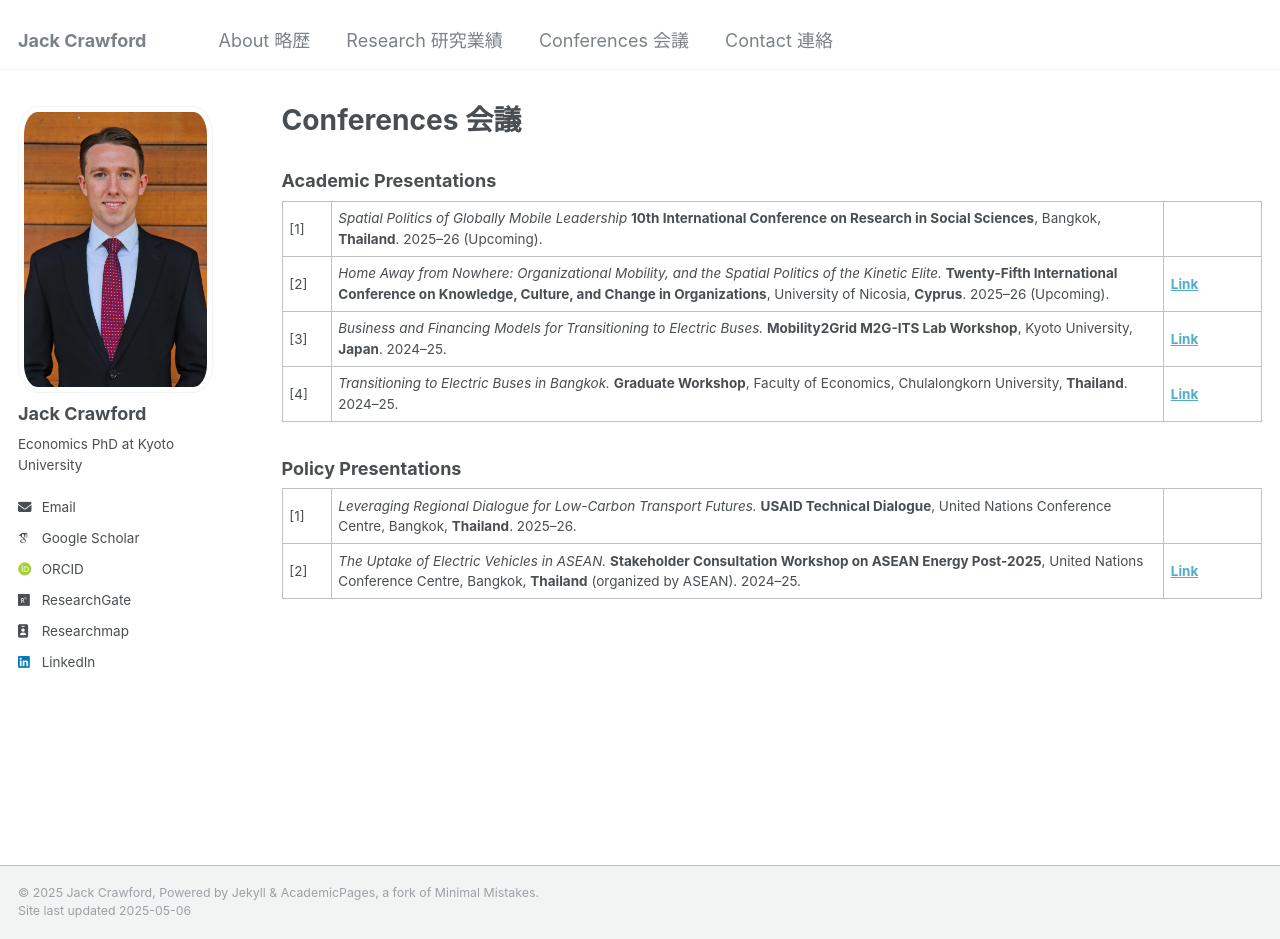
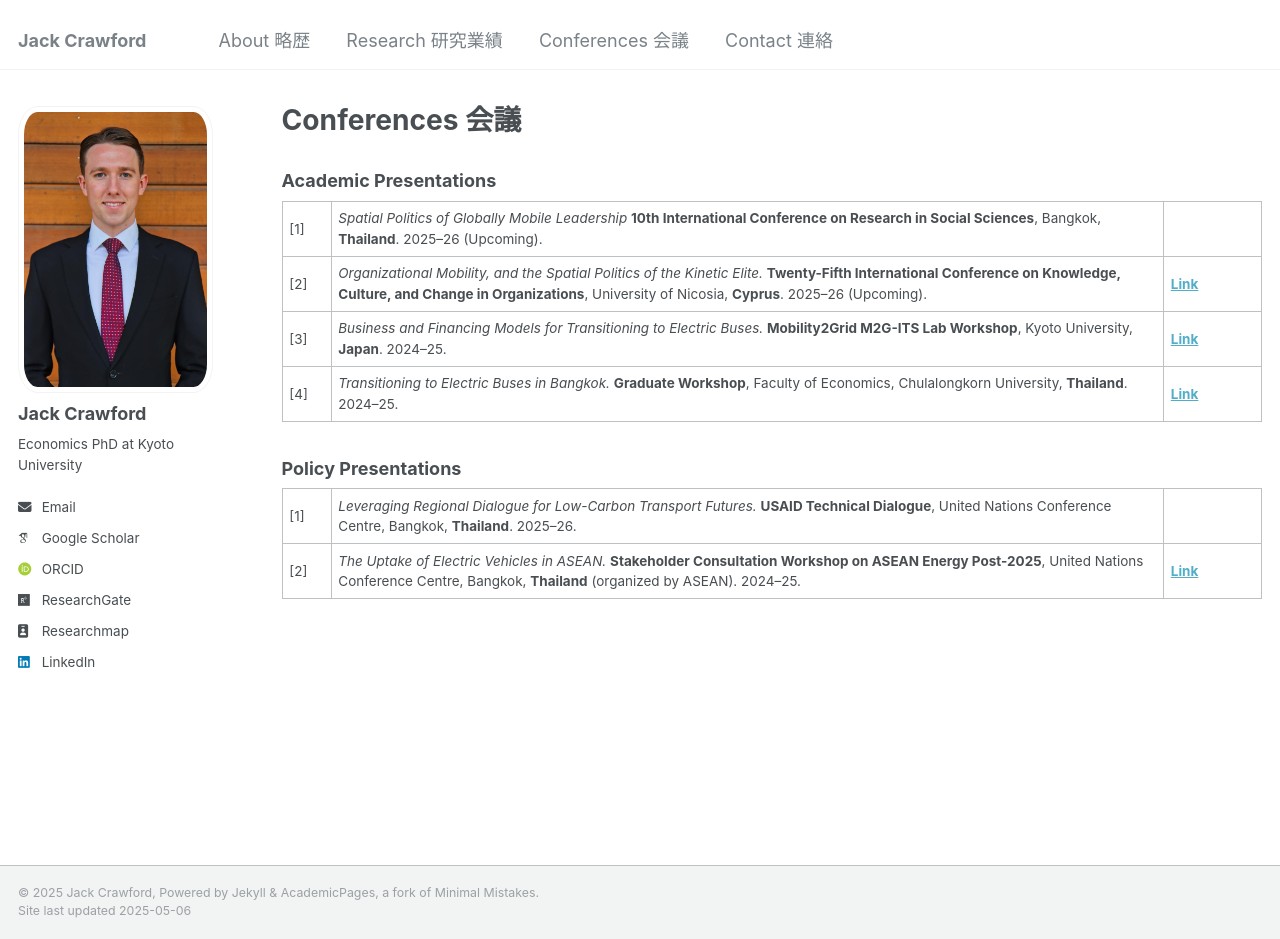
Before and after one commit to jackgcrawford/jackcrawford, a Jekyll site: the page built from _pages/talks.html, in a window 1280 px wide and 939 px high. Built offline with Jekyll 4.4.1, drawn with Linux system fonts in a browser that asks for light colours; some web fonts are replaced.

Commit message:
Update talks.html

```diff
--- a/_pages/talks.html
+++ b/_pages/talks.html
@@ -23,7 +23,7 @@ author_profile: true
     <tr>
       <td width="5%">[2]</td>
       <td width="85%">
-        <em>Home Away from Nowhere: Organizational Mobility, and the Spatial Politics of the Kinetic Elite.</em>
+        <em>Organizational Mobility, and the Spatial Politics of the Kinetic Elite.</em>
         <strong>Twenty-Fifth International Conference on Knowledge, Culture, and Change in Organizations</strong>, University of Nicosia, <strong>Cyprus</strong>. 2025–26 (Upcoming).
       </td>
       <td width="10%">
```
